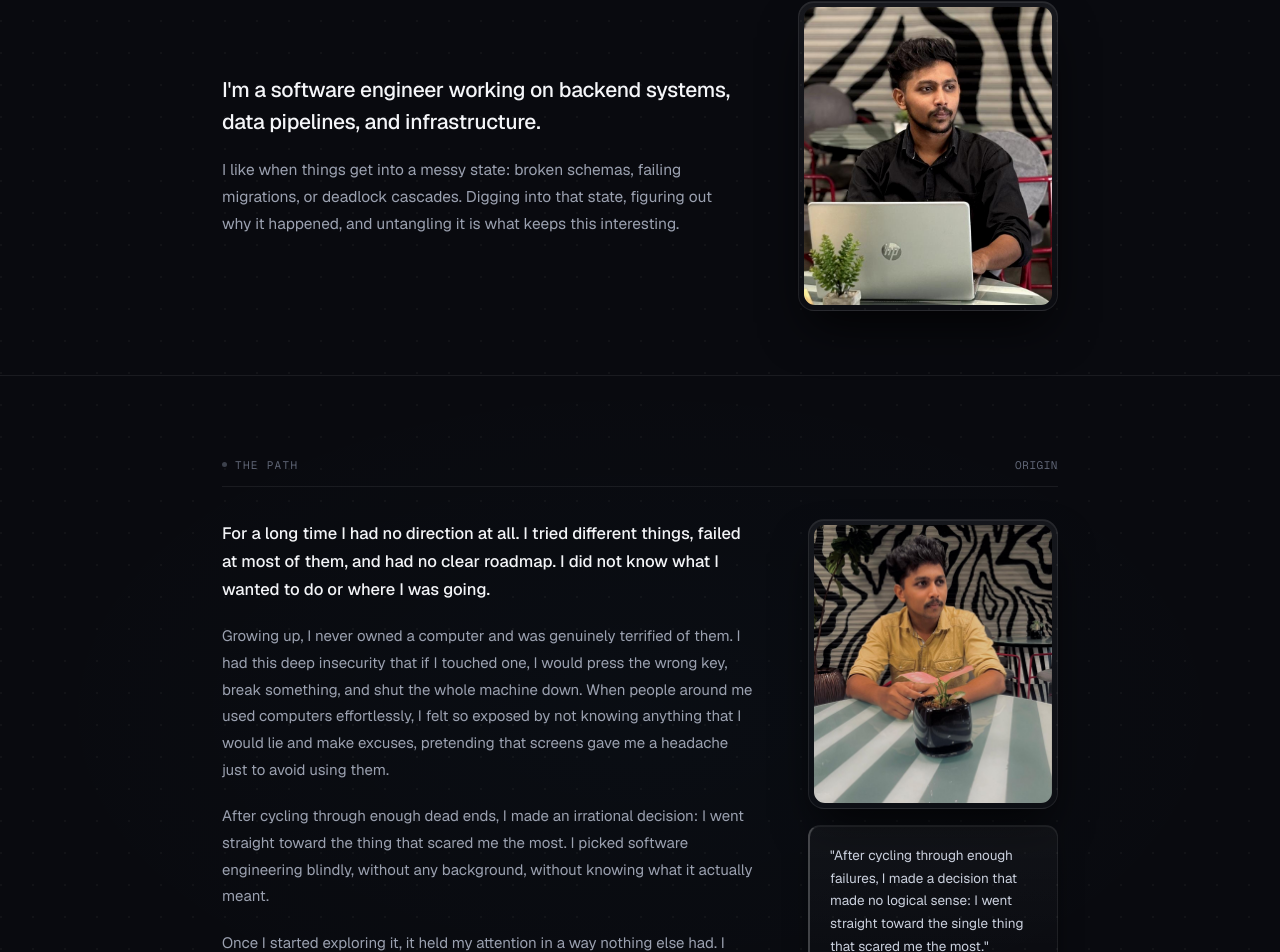
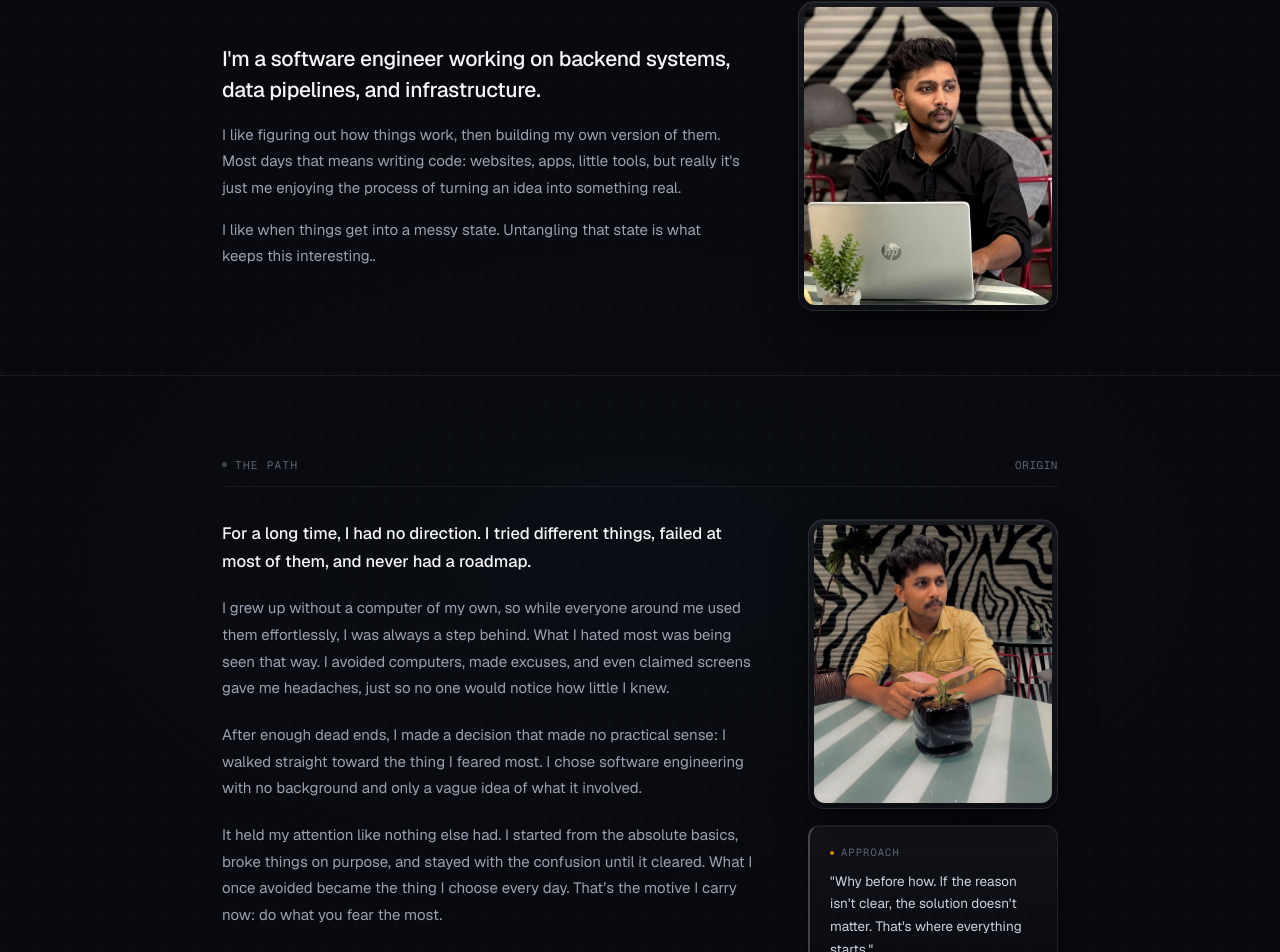
Before and after one commit to agnelVincent/agnel_Portfolio, a React (Vite) app in the folder agnelPortfolio/: page / in a window 1280 px wide. Shown: the part 332-1284 px from the top of the page. Built offline with nearby package versions, Linux system fonts and the light colour scheme.

Commit message:
content: refine hero copy, update path quote, fix chess to rapid, remove debugging section

```diff
--- a/agnelPortfolio/src/App.jsx
+++ b/agnelPortfolio/src/App.jsx
@@ -2,7 +2,6 @@ import Navbar from './components/Navbar'
 import Hero from './components/Hero'
 import Narrative from './components/Narrative'
 import Systems from './components/Systems'
-import Thinking from './components/Thinking'
 import Chess from './components/Chess'
 import Footer from './components/Footer'
 
@@ -14,7 +13,6 @@ export default function App() {
         <Hero />
         <Narrative />
         <Systems />
-        <Thinking />
         <Chess />
       </main>
       <Footer />
--- a/agnelPortfolio/src/components/Chess.jsx
+++ b/agnelPortfolio/src/components/Chess.jsx
@@ -30,7 +30,7 @@ export default function Chess() {
             <h3 className="chess-title">Chess</h3>
             <p className="chess-desc">
               When I step away from terminals and code, I play chess.
-              Mostly slow games and casual blitz. Calculating moves and finding tactical order
+              Mostly rapid games. Calculating moves and finding tactical order
               is a good way to unwind.
             </p>
             <a
--- a/agnelPortfolio/src/components/Hero.css
+++ b/agnelPortfolio/src/components/Hero.css
@@ -88,7 +88,7 @@
 .hero-prose-col {
   display: flex;
   flex-direction: column;
-  gap: 18px;
+  gap: 16px;
 }
 
 .hero-lead {
@@ -100,8 +100,8 @@
 }
 
 .hero-body {
-  font-size: 15.5px;
-  line-height: 1.76;
+  font-size: 15px;
+  line-height: 1.74;
   color: var(--text-2);
 }
 
--- a/agnelPortfolio/src/components/Hero.jsx
+++ b/agnelPortfolio/src/components/Hero.jsx
@@ -29,9 +29,9 @@ export default function Hero() {
               I'm a software engineer working on backend systems, data pipelines, and infrastructure.
             </p>
             <p className="hero-body">
-              I like when things get into a messy state: broken schemas, failing migrations, or deadlock cascades.
-              Digging into that state, figuring out why it happened, and untangling it is what keeps this interesting.
-            </p>
+              I like figuring out how things work, then building my own version of them. Most days that means writing code: websites, apps, little tools, but really it's just me enjoying the process of turning an idea into something real.            </p>
+            <p className="hero-body">
+              I like when things get into a messy state. Untangling that state is what keeps this interesting..            </p>
           </div>
 
           <div className="hero-photo-col reveal" style={{ transitionDelay: '0.14s' }}>
--- a/agnelPortfolio/src/components/Narrative.css
+++ b/agnelPortfolio/src/components/Narrative.css
@@ -96,6 +96,26 @@
     0 0 24px rgba(245, 158, 11, 0.05);
 }
 
+.quote-badge {
+  font-size: 10.5px;
+  letter-spacing: 0.1em;
+  text-transform: uppercase;
+  color: var(--text-3);
+  margin-bottom: 8px;
+  display: flex;
+  align-items: center;
+  gap: 7px;
+}
+
+.quote-badge::before {
+  content: '';
+  width: 4px;
+  height: 4px;
+  border-radius: 50%;
+  background: var(--accent-amber);
+  opacity: 0.85;
+}
+
 .quote-text {
   font-size: 13.5px;
   line-height: 1.68;
--- a/agnelPortfolio/src/components/Narrative.jsx
+++ b/agnelPortfolio/src/components/Narrative.jsx
@@ -15,25 +15,25 @@ export default function Narrative() {
         <div className="narrative-grid">
 <div className="narrative-prose reveal">
   <p className="narrative-opener">
-              For a long time I had no direction at all. I tried different things,
-              failed at most of them, and had no clear roadmap. I did not know what I wanted to do or where I was going.
+    For a long time, I had no direction. I tried different things, failed at
+    most of them, and never had a roadmap.
   </p>
   <p>
-              Growing up, I never owned a computer and was genuinely terrified of them.
-              I had this deep insecurity that if I touched one, I would press the wrong key, break something,
-              and shut the whole machine down. When people around me used computers effortlessly,
-              I felt so exposed by not knowing anything that I would lie and make excuses, pretending
-              that screens gave me a headache just to avoid using them.
+    I grew up without a computer of my own, so while everyone around me used
+    them effortlessly, I was always a step behind. What I hated most was being
+    seen that way. I avoided computers, made excuses, and even claimed screens
+    gave me headaches, just so no one would notice how little I knew.
   </p>
   <p>
-              After cycling through enough dead ends, I made an irrational decision: I went straight
-              toward the thing that scared me the most. I picked software engineering blindly,
-              without any background, without knowing what it actually meant.
+    After enough dead ends, I made a decision that made no practical sense: I
+    walked straight toward the thing I feared most. I chose software
+    engineering with no background and only a vague idea of what it involved.
   </p>
   <p>
-              Once I started exploring it, it held my attention in a way nothing else had. I started
-              from the absolute basics, broke things on purpose, worked through the confusion, and kept going.
-              The machine I used to be terrified of became the craft I enjoy every single day.
+    It held my attention like nothing else had. I started from the absolute
+    basics, broke things on purpose, and stayed with the confusion until it
+    cleared. What I once avoided became the thing I choose every day. That’s
+    the motive I carry now: do what you fear the most.
   </p>
 </div>
 
@@ -47,9 +47,9 @@ export default function Narrative() {
               />
             </div>
             <div className="narrative-quote-card">
+              <div className="quote-badge mono">APPROACH</div>
               <blockquote className="quote-text">
-                "After cycling through enough failures, I made a decision that made no logical sense:
-                I went straight toward the single thing that scared me the most."
+                "Why before how. If the reason isn't clear, the solution doesn't matter. That's where everything starts."
               </blockquote>
             </div>
           </div>
```
Lines whose indentation alone changed are shown as unchanged.
